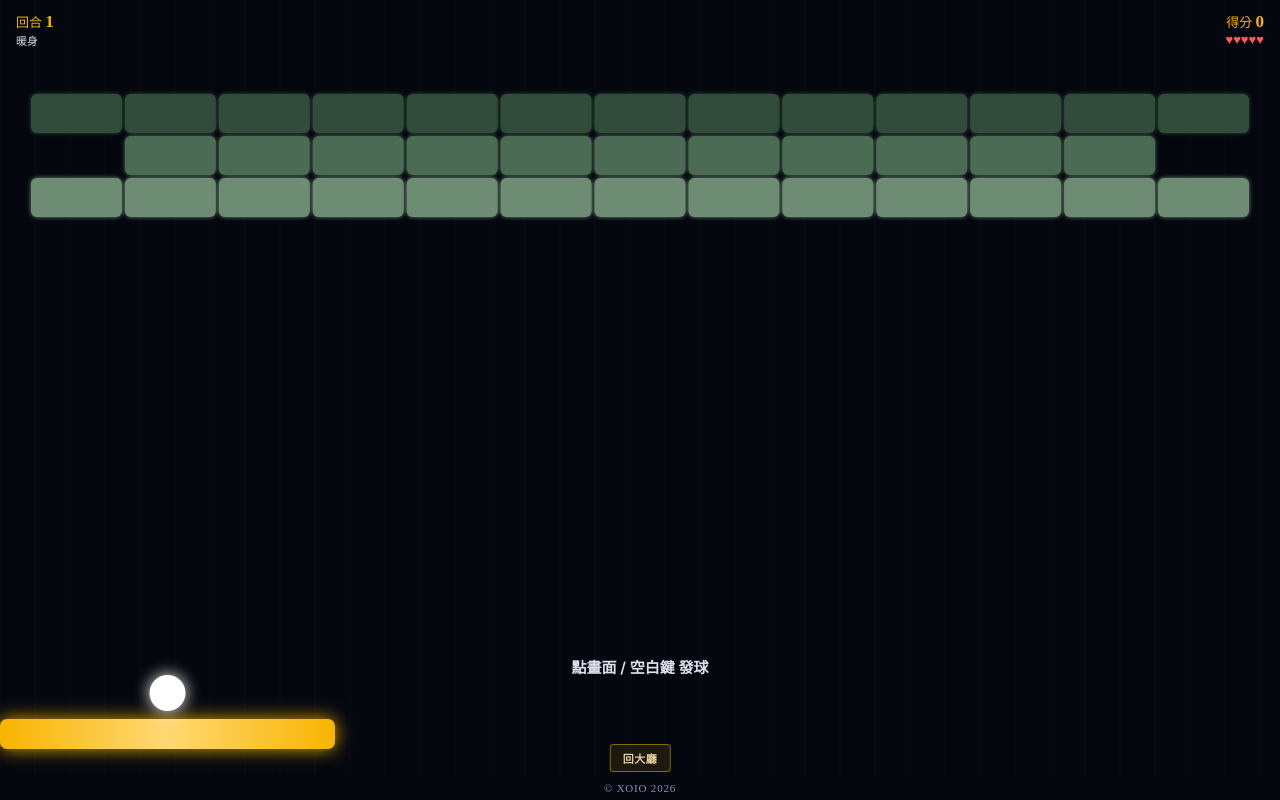
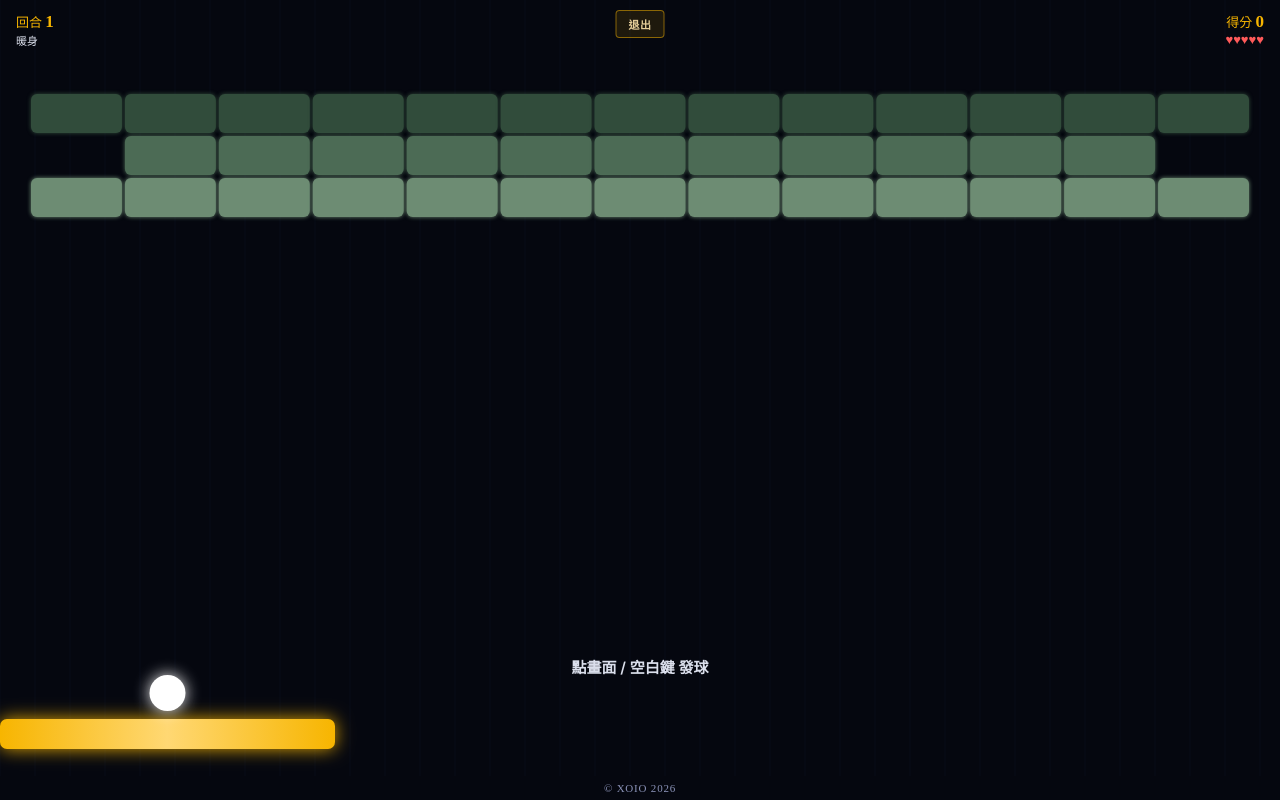
Before and after one commit to poly39-xoio/xoio-breakout-app, a website: page www/index.html in a window 1280 px wide. Both pictures are taken after a click on the button "開始遊戲". Drawn offline with Linux system fonts and the light colour scheme; a web font is replaced by a local one.

Commit message:
打磚: 退出鈕移到頂中、game over 按鈕等寬、第6/12/18/24/30關改巨臉(5種開口)+內磚6層; build 4 [skip ci]

```diff
--- a/www/index.html
+++ b/www/index.html
@@ -16,7 +16,7 @@
   body{position:fixed;inset:0;display:flex;align-items:flex-start;justify-content:center;height:100%;overflow:hidden;overscroll-behavior:none;touch-action:none;user-select:none;-webkit-user-select:none;-webkit-touch-callout:none}
   .wrap{position:relative;width:100vw;height:calc(100dvh - 24px);display:flex;flex-direction:column}
   .page-foot{position:fixed;left:0;right:0;bottom:0;height:24px;display:flex;align-items:center;justify-content:center;font-size:11px;letter-spacing:.8px;color:#8b93b8;pointer-events:none;z-index:6}
-  .homebtn{position:fixed;left:50%;transform:translateX(-50%);bottom:28px;z-index:8;background:rgba(247,181,0,.10);border:1px solid rgba(247,181,0,.5);color:#e6cf9a;border-radius:4px;padding:5px 12px;font-size:11px;font-weight:700;letter-spacing:.5px;cursor:pointer;font-family:inherit}
+  .homebtn{position:fixed;left:50%;transform:translateX(-50%);top:10px;z-index:8;background:rgba(247,181,0,.10);border:1px solid rgba(247,181,0,.5);color:#e6cf9a;border-radius:4px;padding:5px 12px;font-size:11px;font-weight:700;letter-spacing:.5px;cursor:pointer;font-family:inherit}
   canvas{display:block;width:100%;height:100%;touch-action:none}
   .hud{position:absolute;top:0;left:0;right:0;display:flex;justify-content:space-between;padding:12px 16px;font-size:13px;pointer-events:none;color:#f7b500}
   .hud b{font-size:17px;color:#f7b500}
@@ -30,6 +30,8 @@
   .btn:hover{box-shadow:0 0 16px rgba(247,181,0,.55)}
   .btn:active{transform:translateY(3px) scale(.97);filter:brightness(.88);box-shadow:0 1px 4px rgba(0,0,0,.45)}
   .legend{font-size:11px;color:var(--dim);margin-top:2px;line-height:1.8}
+  .go-btns{display:flex;gap:10px;justify-content:center;align-items:stretch;width:min(360px,88vw);margin:2px auto}
+  .go-btns .btn{flex:1 1 0;min-width:0;padding:15px 12px;white-space:nowrap}
   .menu-grid{display:grid;grid-template-columns:1fr 1fr;gap:10px;width:min(320px,86vw);margin:4px auto 2px}
   .cell{height:52px;border-radius:12px;font-size:16px;font-weight:800;letter-spacing:.5px;cursor:pointer;display:flex;align-items:center;justify-content:center;transition:transform .25s,box-shadow .2s,filter .2s;font-family:inherit}
   .cell.sp{background:transparent;border:1px solid rgba(247,181,0,.35);color:#d9c79a}
@@ -50,7 +52,7 @@
   <div class="overlay" id="ov"></div>
 </div>
 <div class="page-foot">© XOIO 2026</div>
-<button class="homebtn" id="btnLobby">回大廳</button>
+<button class="homebtn" id="btnLobby">退出</button>
 <script>
 /* ============================================================
    XOIO 打磚 36 rounds — 經典配色/計分 + juice
@@ -79,26 +81,26 @@ let LEVELS=[
  ['階梯',['#############','#############','.###########.','..#########..','...#######...','....#####....']],
  ['雙柱',['####...####','####...####','####...####','####...####','####...####']],
  ['機器頭',['.XXXXX.XXXXX.','.X#########X.','.X#.#####.#X.','.X#########X.','.X#.#####.#X.','.XXXXX.XXXXX.']],
- ['H 字',['###.....###','###.....###','#############','###.....###','###.....###']],
+ ['巨臉',['.XXX.XXX.XXX.','.X#########X.','.X#########X.','..#########..','.X#########X.','.X#########X.','.X#########X.','.XXX.XXX.XXX.']],
  ['彩虹環',['....#####....','..###...###..','.##.......##.','##.........##','##.........##','.##.......##.','..###...###..','....#####....']],
  ['蛇行',['#############','#...........#','#.#########.#','#.#.......#.#','#.#.#####.#.#','#...#...#...#']],
  ['MW 形',['##.........##','###.......###','#####...#####','##.###.###.##','##...###...##']],
  ['大菱形',['......#......','.....###.....','....#####....','...#######...','..#########..','.###########.','..#########..','...#######...','....#####....','.....###.....']],
  ['回字框',['#############','#...........#','#...........#','#...........#','#...........#','#############']],
- ['中央柱',['...#######...','..#########..','.###########.','#############','.###########.','..#########..']],
+ ['巨臉',['.XXX.XXX.XXX.','.X#########X.','.X#########X.','.X#########X.','.X#########X.','.X#########X.','.X#########X.','.XXX.XXX.XXX.']],
  ['三直條',['.###.###.###.','.###.###.###.','.###.###.###.','.###.###.###.']],
  ['交錯帶',['#############','..#########..','#############','..#########..']],
  ['雙塔',['.###....###.','.###....###.','.###....###.','.###....###.']],
  ['波浪',['.##.###.###..'.slice(0,13),'##.###.###.##','..###.###.##.','##.###.###.##']],
  ['雨傘',['...#######...','..#########..','.###########.','#############','.....#.......','.....#.......','.....##......']],
  ['雙層階梯',['##...........','####.........','######.......','########.....','##########...','############.']],
- ['三支點',['.#....#....#.','.#....#....#.','.#....#....#.','.#....#....#.']],
+ ['巨臉',['.XXXXX.XXXXX.','.X#########X.','.X#########X.','..#########..','.X#########X.','.X#########X.','.X#########X.','.XXXXX.XXXXX.']],
  ['十字橋',['....#####....','....#####....','#############','....#####....','....#####....']],
  ['盒中磚',['#############','#...........#','#.#########.#','#.#########.#','#...........#','#############']],
  ['對稱帶',['#############','.###########.','..#########..','..#########..','.###########.','#############']],
  ['上下帶',['#############','#############','.............','#############','#############']],
  ['山形',['.....#.......','....###......','...#####.....','..#######....','.##########..','#############']],
- ['三空格',['#####.....###','#####.....###','#############','#####.....###']],
+ ['巨臉',['.XXXXX.XXXXX.','.X#########X.','.X#########X.','.X#########X.','.X#########X.','.X#########X.','.X#########X.','.XXXXX.XXXXX.']],
  ['靶心',['...#######...','.##.......##.','#...........#','#...........#','.##.......##.','...#######...']],
  ['上下對稱',['..#########..','.###########.','#############','.###########.','..#########..']],
  ['愛心',['..###...###..','.#####.#####.','#############','#############','.###########.','..#########..','...#######...','....#####....','.....###.....']],
@@ -109,7 +111,7 @@ let LEVELS=[
  ['角色',['..###...###..','.###########.','#############','##.##...##.##','#############','###.......###','..#########..']],
  ['箭頭',['#............','##...........','###..........','####.........#','###..........','##...........','#............']],
  ['花朵',['..#...#...#..','.#.#.#.#.#.#.','#...#...#...#','.#.#.#.#.#.#.','..#...#...#..']],
- ['巨臉',['.XXXXX.XXXXX.','.X#########X.','.X#.#####.#X.','.X#########X.','.X#.#####.#X.','.X#########X.','.X##.###.##X.','.XXXXX.XXXXX.']],
+ ['巨臉',['.XXXXX.XXXXX.','.X#########X.','.X#########X.','.X#########X.','.X#########X.','.X#########X.','.X#########X.','.XXXXXXXXXXX.']],
 ];
 LEVELS=LEVELS.map(l=>({name:l[0], rows:l[1]}));
 LEVELS=LEVELS.filter(l=>!['散點','直條紋','角色','箭頭','花朵','交錯帶'].includes(l.name)); // 30 關、保留巨臉當最後一關 (2026-10-08 John)
@@ -145,8 +147,8 @@ try{ const _s=localStorage.getItem('brick_speed'); if(_s==='slow'||_s==='advance
 const SPEED_BASE={normal:250, advanced:350, hell:500};
 /* i18n 中/英 (2026-10-08 John) */
 const I18N={
- zh:{round:'回合',score:'得分',start:'開始遊戲',normal:'普通',advanced:'進階',hell:'地獄',slow:'慢速',lobby:'回大廳',clear:n=>`回合 ${n} 過關`,next:'下一關 →',go:'GAME OVER',init:n=>`回合 ${n}（${LEVELS[n-1].name}）`,fromhead:'從頭開始',fromlvl:n=>`從第 ${n} 關重來`,allclear:'全部過關! 🎉',done:n=>`共 ${n} 關`,again:'再玩一次',tip:'點畫面 / 空白鍵 發球'},
- en:{round:'ROUND',score:'SCORE',start:'START',normal:'NORMAL',advanced:'ADVANCED',hell:'HELL',slow:'SLOW',lobby:'LOBBY',clear:n=>`ROUND ${n} CLEAR`,next:'NEXT →',go:'GAME OVER',init:n=>`ROUND ${n} (${LEVELS[n-1].name})`,fromhead:'FROM START',fromlvl:n=>`RETRY ROUND ${n}`,allclear:'ALL CLEAR! 🎉',done:n=>`${n} ROUNDS`,again:'PLAY AGAIN',tip:'Tap / Space to launch'}
+ zh:{round:'回合',score:'得分',start:'開始遊戲',normal:'普通',advanced:'進階',hell:'地獄',slow:'慢速',lobby:'退出',clear:n=>`回合 ${n} 過關`,next:'下一關 →',go:'GAME OVER',init:n=>`回合 ${n}（${LEVELS[n-1].name}）`,fromhead:'從頭開始',fromlvl:n=>`從第 ${n} 關重來`,allclear:'全部過關! 🎉',done:n=>`共 ${n} 關`,again:'再玩一次',tip:'點畫面 / 空白鍵 發球'},
+ en:{round:'ROUND',score:'SCORE',start:'START',normal:'NORMAL',advanced:'ADVANCED',hell:'HELL',slow:'SLOW',lobby:'EXIT',clear:n=>`ROUND ${n} CLEAR`,next:'NEXT →',go:'GAME OVER',init:n=>`ROUND ${n} (${LEVELS[n-1].name})`,fromhead:'FROM START',fromlvl:n=>`RETRY ROUND ${n}`,allclear:'ALL CLEAR! 🎉',done:n=>`${n} ROUNDS`,again:'PLAY AGAIN',tip:'Tap / Space to launch'}
 };
 let LANG='zh'; try{ if(localStorage.getItem('brick_lang')==='en') LANG='en'; }catch(e){}
 function T(){ return I18N[LANG]; }
@@ -322,7 +324,7 @@ function showOverlay(kind){
   if(kind==='menu'){ const t=T(); ov.innerHTML=`<button class="langbtn" id="langBtn">${LANG==='en'?'中':'EN'}</button><h1>XOIO 打磚</h1><div class="menu-grid"><button class="cell sp ${SPEED_MODE==='slow'?'on':''}" data-sp="slow">${t.slow}</button><button class="cell sp ${SPEED_MODE==='normal'?'on':''}" data-sp="normal">${t.normal}</button><button class="cell sp ${SPEED_MODE==='advanced'?'on':''}" data-sp="advanced">${t.advanced}</button><button class="cell sp ${SPEED_MODE==='hell'?'on':''}" data-sp="hell">${t.hell}</button><button class="cell solid" id="startBtn">${t.start}</button></div>
       `; }
   else if(kind==='levelclear'){ const t=T(); ov.innerHTML=`<h1>${t.clear(G.level+1)}</h1><p>${t.score} <b>${G.score}</b></p><button class="btn" id="startBtn">${t.next}</button>`; }
-  else if(kind==='gameover'){ const t=T(); ov.innerHTML=`<h1>${t.go}</h1><p>${t.init(G.level+1)} · ${t.score} <b>${G.score}</b></p><div style="display:flex;gap:10px;flex-wrap:wrap;justify-content:center"><button class="btn" id="startBtn">${t.fromhead}</button><button class="btn" id="retryBtn">${t.fromlvl(G.level+1)}</button></div>`; }
+  else if(kind==='gameover'){ const t=T(); ov.innerHTML=`<h1>${t.go}</h1><p>${t.init(G.level+1)} · ${t.score} <b>${G.score}</b></p><div class="go-btns"><button class="btn" id="startBtn">${t.fromhead}</button><button class="btn" id="retryBtn">${t.fromlvl(G.level+1)}</button></div>`; }
   else if(kind==='win'){ const t=T(); ov.innerHTML=`<h1>${t.allclear}</h1><p>${t.done(LEVELS.length)} · ${t.score} <b>${G.score}</b></p><button class="btn" id="startBtn">${t.again}</button>`; }
   const b=document.getElementById('startBtn'); if(b) b.onclick=onStart;
   ov.querySelectorAll('.menu-grid .cell.sp').forEach(bt=>{ bt.onclick=()=>{ SPEED_MODE=bt.getAttribute('data-sp'); try{ localStorage.setItem('brick_speed',SPEED_MODE); }catch(e){} ov.querySelectorAll('.menu-grid .cell.sp').forEach(x=>x.classList.toggle('on',x===bt)); }; });
```
Also changed, not shown: 1 other file.
